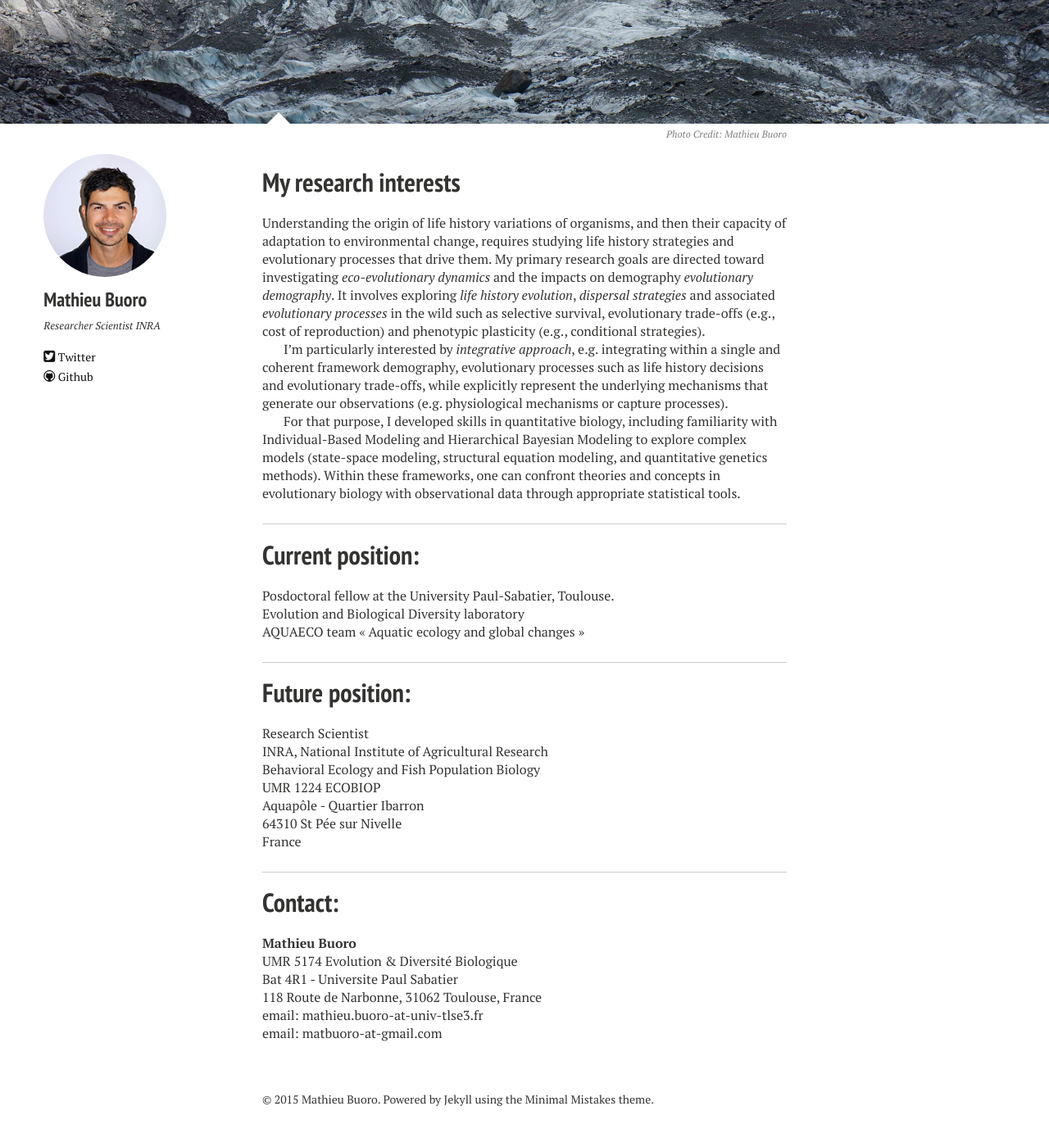
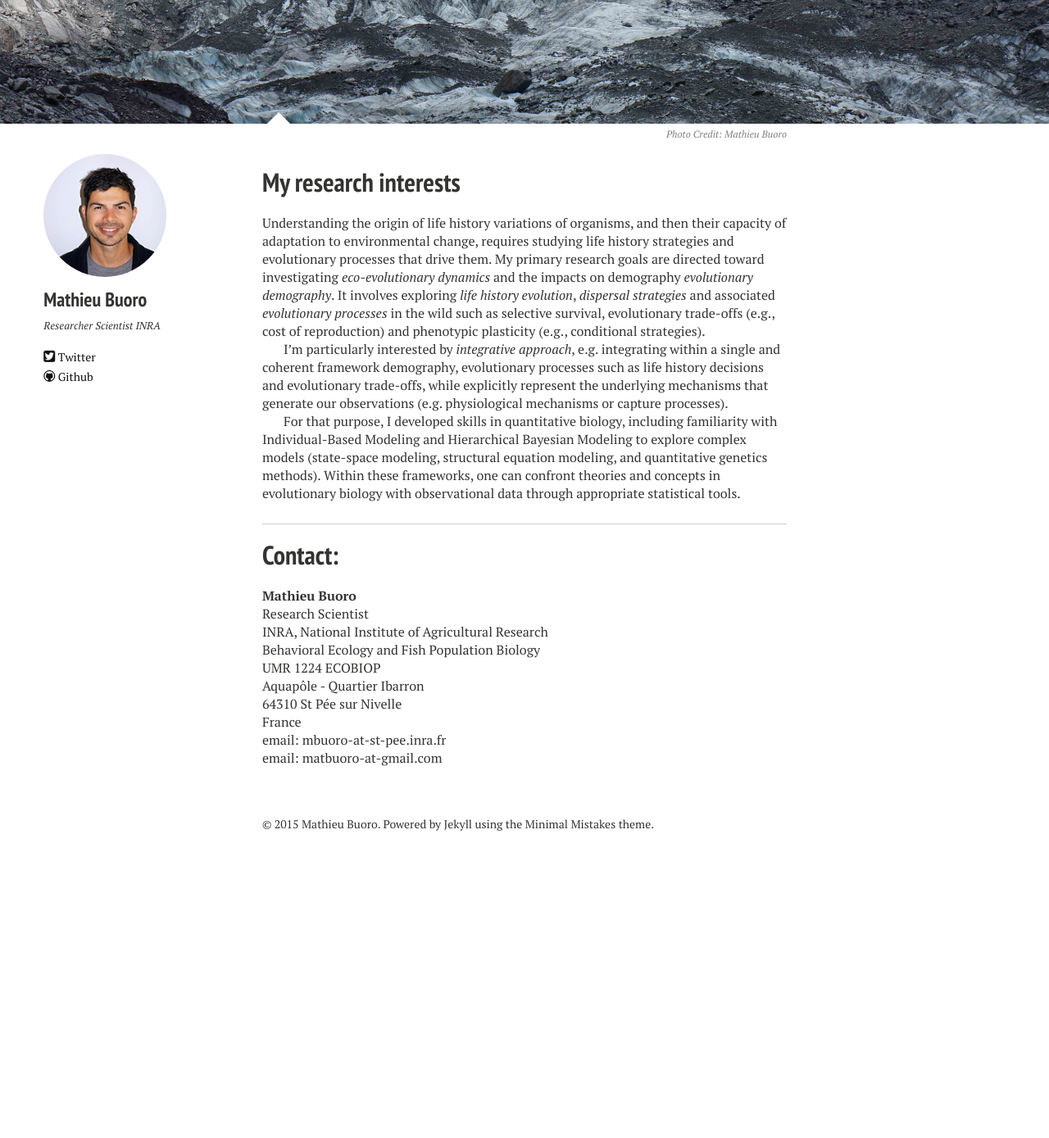
Before and after one commit to matbuoro/matbuoro.github.io, a Jekyll site: the page built from about.md, in a window 1280 px wide and 1400 px high, scrolled down 261 px. Shown: the top 1389 px of the window at 82% size. Built offline with Jekyll 4.4.1, drawn with Linux system fonts in a browser that asks for light colours; nearby versions of some CDN libraries; after the commit the page ends 1325 px from its top, so only the background shows below that.

Commit message:
change contact info

```diff
--- a/about.md
+++ b/about.md
@@ -22,19 +22,11 @@ I'm particularly interested by _integrative approach_, e.g. integrating within a
 
 For that purpose, I developed skills in quantitative biology, including familiarity with Individual-Based Modeling and Hierarchical Bayesian Modeling to explore complex models (state-space modeling, structural equation modeling, and quantitative genetics methods). Within these frameworks, one can confront theories and concepts in evolutionary biology with observational data through appropriate statistical tools.
 
----
-
-# Current position:
-
-Posdoctoral fellow at the University Paul-Sabatier, Toulouse.
-Evolution and Biological Diversity laboratory
-AQUAECO team « Aquatic ecology and global changes »
-
 
 ---
 
-# Future position:
-
+# Contact:
+__Mathieu Buoro__
 Research Scientist
 INRA, National Institute of Agricultural Research
 Behavioral Ecology and Fish Population Biology
@@ -42,13 +34,5 @@ UMR 1224 ECOBIOP
 Aquapôle - Quartier Ibarron
 64310 St Pée sur Nivelle
 France
-
----
-
-# Contact:
-__Mathieu Buoro__
-UMR 5174 Evolution & Diversité Biologique
-Bat 4R1 - Universite Paul Sabatier
-118 Route de Narbonne, 31062 Toulouse, France
-email: mathieu.buoro-at-univ-tlse3.fr
+email: mbuoro-at-st-pee.inra.fr
 email: matbuoro-at-gmail.com
```
